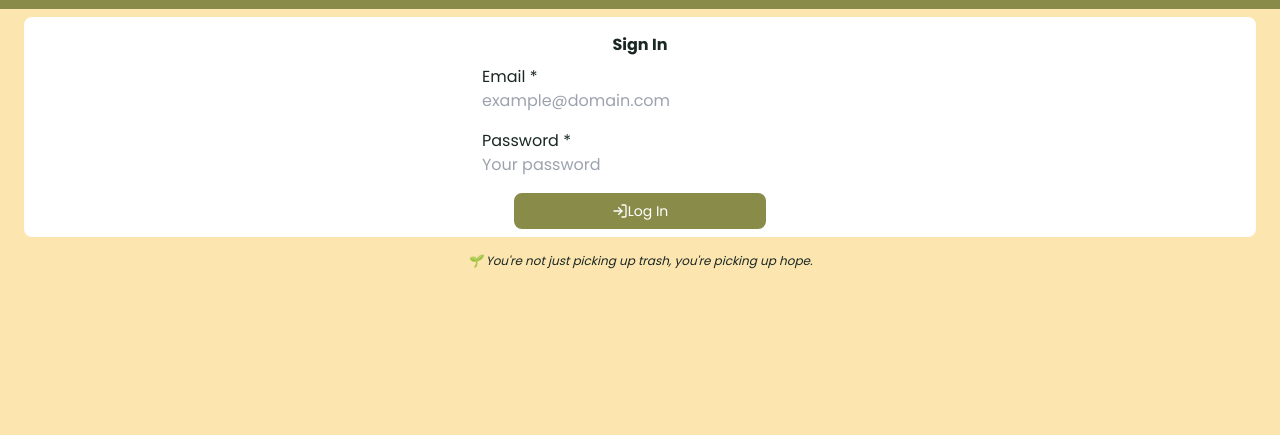
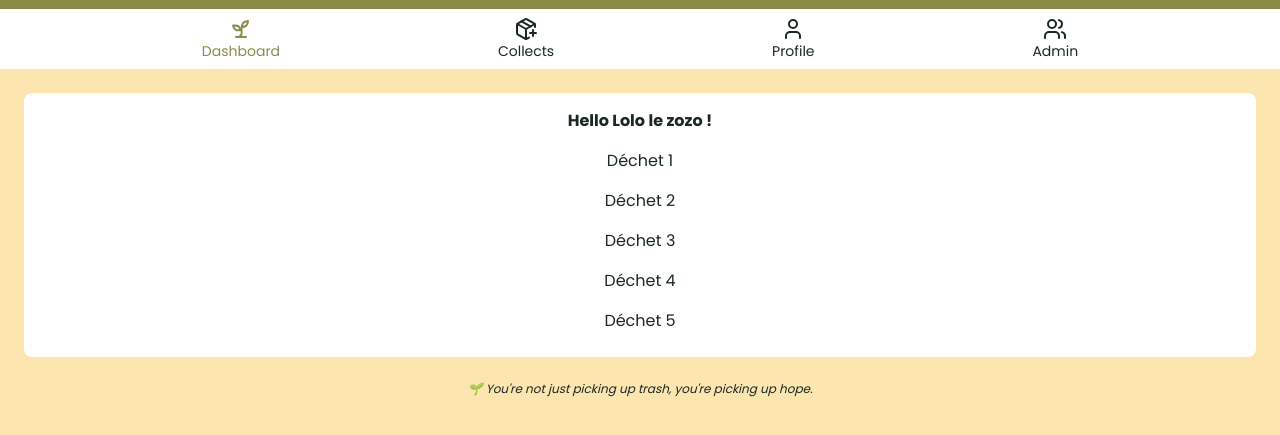
Before and after one commit to Nadrojria/PROJET_COLLECTIF_Trashzilla_Frontend, a website: page index.html in a window 1280 px wide. Shown: the part 79-514 px from the top of the page. Drawn offline with nearby package versions, Linux system fonts and the light colour scheme; files that its build step writes are made by us from their sources; a web font is replaced by a local one.

Commit message:
add: style pages

```diff
--- a/index.html
+++ b/index.html
@@ -1,5 +1,5 @@
 <!DOCTYPE html>
-<html lang="fr">
+<html lang="en">
 
 <head>
   <meta charset="UTF-8" />
@@ -75,7 +75,7 @@
   <main id="content">
 
   </main>
-  <footer class="flex justify-center items-center p-2">
+  <footer class="flex justify-center items-center">
     <p class="text-xs italic">🌱 You're not just picking up trash, you're picking up hope.</p>
   </footer>
 </body>
--- a/src/script.js
+++ b/src/script.js
@@ -4,12 +4,12 @@ const navbar = document.querySelector("#navbar");
 
 const cards = {
     signIn: `
-        <div class="card bg-white my-2 mx-6 p-2 rounded-lg flex flex-col justify-center items-center">
+        <div class="card bg-white m-6 p-2 pb-4 rounded-lg flex flex-col justify-center items-center">
             <h2 class=" font-bold p-2">Sign In</h2>
             <form action="" class="flex flex-col gap-4">
                 <div class="first-name flex flex-col">
                     <label for="first-name">Email *</label>
-                    <input type="email" pattern=".+@example\.com" placeholder="example@domain.com" required>
+                    <input type="email" placeholder="example@domain.com" required>
                 </div>
                 <div class="last-name flex flex-col">
                     <label for="last-name">Password *</label>
@@ -27,7 +27,7 @@ const cards = {
         </div>
     `,
     dashboard: `
-        <div class="card bg-white my-2 mx-6 p-2 rounded-lg flex flex-col justify-center items-center"">
+        <div class="card bg-white m-6 p-2 pb-4 rounded-lg flex flex-col justify-center items-center">
             <h2 class=" font-bold p-2">Hello Lolo le zozo !</h2>
             <div class="p-2">Déchet 1</div>
             <div class="p-2">Déchet 2</div>
@@ -37,10 +37,10 @@ const cards = {
         </div>
     `,
     collects: `
-        <div class="card bg-white my-2 mx-6 p-2 rounded-lg flex flex-col justify-center items-center"">
+        <div class="card bg-white m-6 p-2 pb-4 rounded-lg flex flex-col justify-center items-center">
             <h2 class=" font-bold p-2">Save a collect</h2>
             <form action="" class="flex flex-col gap-4">
-                <div class="date flex flex-col">
+                <div class="date flex flex-col" >
                     <label for="date">Date *</label>
                     <input type="date">
                 </div>
@@ -79,7 +79,7 @@ const cards = {
         </div>
     `,
     profile: `
-        <div class="card bg-white my-2 mx-6 p-2 rounded-lg flex flex-col justify-center items-center"">
+        <div class="card bg-white m-6 p-2 pb-4 rounded-lg flex flex-col justify-center items-center">
             <h2 class=" font-bold p-2">My Profile</h2>
             <form action="" class="flex flex-col gap-4">
                 <div class="first-name flex flex-col">
@@ -113,7 +113,7 @@ const cards = {
         </div>
     `,
     admin:`
-        <div class="card bg-white my-4 mx-6 p-4 rounded-xl shadow-lg flex flex-col gap-4">
+        <div class="card bg-white m-6 p-4 pb-4 rounded-xl shadow-lg flex flex-col gap-4">
             <h2 class="font-bold text-lg text-center">Manage Volunteers</h2>
             <button class="add-btn flex items-center justify-center gap-2 bg-my-green hover:bg-green-600 transition text-white px-4 py-2 rounded-lg self-center">
                 <svg xmlns="http://www.w3.org/2000/svg" width="20" height="20" viewBox="0 0 24 24" fill="none"
@@ -180,6 +180,6 @@ function showCard(cardName) {
 // execute code
 
 document.addEventListener('DOMContentLoaded', function () {
-    navbar.style = "display: none;";
-    showCard('signIn');
+    //navbar.style = "display: none;";
+    showCard('dashboard');
 });
```
